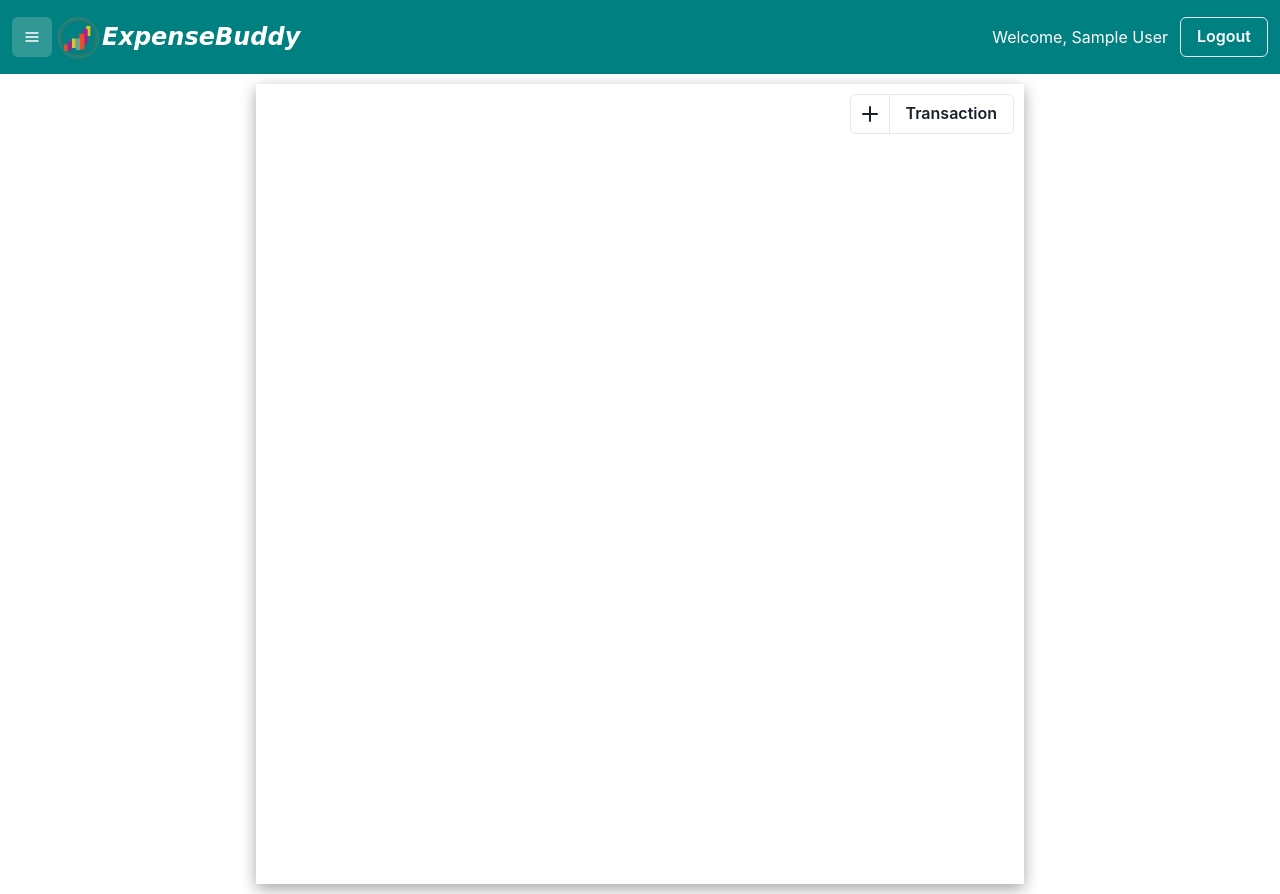
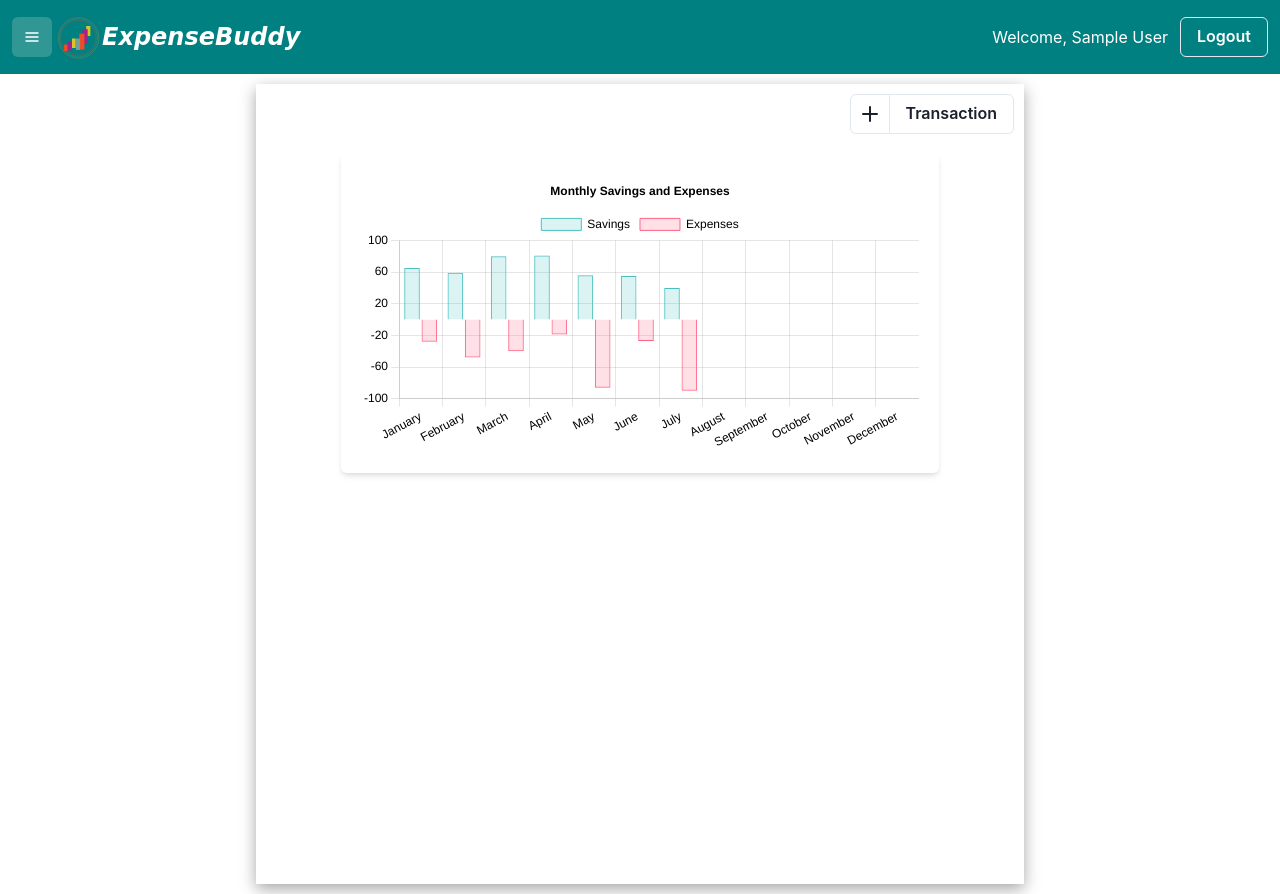
Before and after one commit to shanki210/ExpenseBuddy, a React (Vite) app in the folder frontend/: page /home in a window 1280 px wide. Built offline with nearby package versions, Linux system fonts and the light colour scheme; sample sign-in values are in the browser's storage.

Commit message:
Add bar chart and polar chart

```diff
--- a/frontend/package.json
+++ b/frontend/package.json
@@ -22,6 +22,7 @@
     "framer-motion": "^11.2.10",
     "lottie-web": "^5.12.2",
     "react": "^18.2.0",
+    "react-chartjs-2": "^5.2.0",
     "react-dom": "^18.2.0",
     "react-lottie": "^1.2.4",
     "react-redux": "^9.1.2",
--- /dev/null
+++ b/frontend/src/components/BarChart.jsx
@@ -0,0 +1,81 @@
+// BarChart.js
+import React from 'react';
+import { Bar } from 'react-chartjs-2';
+import { Box, useColorModeValue } from '@chakra-ui/react';
+import { Chart as ChartJS, CategoryScale, LinearScale, BarElement, Title, Tooltip, Legend } from 'chart.js';
+
+ChartJS.register(CategoryScale, LinearScale, BarElement, Title, Tooltip, Legend);
+
+const BarChart = () => {
+  const bgColor = useColorModeValue('white', 'gray.800');
+  const textColor = useColorModeValue('black', 'white');
+
+  const data = {
+    labels: ['January', 'February', 'March', 'April', 'May', 'June', 'July', 'August', 'September', 'October', 'November', 'December'],
+    datasets: [
+      {
+        label: 'Savings',
+        backgroundColor: 'rgba(75, 192, 192, 0.2)',
+        borderColor: 'rgba(75, 192, 192, 1)',
+        borderWidth: 1,
+        hoverBackgroundColor: 'rgba(75, 192, 192, 0.4)',
+        hoverBorderColor: 'rgba(75, 192, 192, 1)',
+        data: [65, 59, 80, 81, 56, 55, 40],
+      },
+      {
+        label: 'Expenses',
+        backgroundColor: 'rgba(255, 99, 132, 0.2)',
+        borderColor: 'rgba(255, 99, 132, 1)',
+        borderWidth: 1,
+        hoverBackgroundColor: 'rgba(255, 99, 132, 0.4)',
+        hoverBorderColor: 'rgba(255, 99, 132, 1)',
+        data: [-28, -48, -40, -19, -86, -27, -90],
+      },
+    ],
+  };
+
+  const options = {
+    responsive: true,
+    plugins: {
+      legend: {
+        position: 'top',
+        labels: {
+          color: textColor,
+        },
+      },
+      title: {
+        display: true,
+        text: 'Monthly Savings and Expenses',
+        color: textColor,
+      },
+    },
+    scales: {
+      y: {
+        beginAtZero: true,
+        ticks: {
+          color: textColor,
+        },
+      },
+      x: {
+        ticks: {
+          color: textColor,
+        },
+      },
+    },
+  };
+
+  return (
+    <Box
+      width={{ base: '100%', md: '80%' }}
+      margin="auto"
+      padding="20px"
+      bg={bgColor}
+      borderRadius="md"
+      boxShadow="md"
+    >
+      <Bar data={data} options={options} />
+    </Box>
+  );
+};
+
+export default BarChart;
--- /dev/null
+++ b/frontend/src/components/PolarChart.jsx
@@ -0,0 +1,80 @@
+// PolarChart.js
+import React from 'react';
+import { PolarArea } from 'react-chartjs-2';
+import { Box, useColorModeValue } from '@chakra-ui/react';
+import { Chart as ChartJS, RadialLinearScale, ArcElement, Tooltip, Legend } from 'chart.js';
+
+ChartJS.register(RadialLinearScale, ArcElement, Tooltip, Legend);
+
+const PolarChart = () => {
+  const bgColor = useColorModeValue('white', 'gray.800');
+  const textColor = useColorModeValue('black', 'white');
+
+  const data = {
+    labels: ['Food', 'Groceries', 'Sports', 'Shopping', 'Miscellaneous', 'Repayments', 'Logistics'],
+    datasets: [
+      {
+        label: 'Expenses',
+        data: [20, 30, 15, 25, 10, 40, 35],
+        backgroundColor: [
+          'rgba(255, 99, 132, 0.2)',
+          'rgba(54, 162, 235, 0.2)',
+          'rgba(255, 206, 86, 0.2)',
+          'rgba(75, 192, 192, 0.2)',
+          'rgba(153, 102, 255, 0.2)',
+          'rgba(255, 159, 64, 0.2)',
+          'rgba(99, 255, 132, 0.2)',
+        ],
+        borderColor: [
+          'rgba(255, 99, 132, 1)',
+          'rgba(54, 162, 235, 1)',
+          'rgba(255, 206, 86, 1)',
+          'rgba(75, 192, 192, 1)',
+          'rgba(153, 102, 255, 1)',
+          'rgba(255, 159, 64, 1)',
+          'rgba(99, 255, 132, 1)',
+        ],
+        borderWidth: 1,
+      },
+    ],
+  };
+
+  const options = {
+    responsive: true,
+    plugins: {
+      legend: {
+        position: 'top',
+        labels: {
+          color: textColor,
+        },
+      },
+      title: {
+        display: true,
+        text: 'Expenses by Category',
+        color: textColor,
+      },
+    },
+    scales: {
+      r: {
+        ticks: {
+          color: textColor,
+        },
+      },
+    },
+  };
+
+  return (
+    <Box
+      width={{ base: '100%', md: '80%' }}
+      margin="auto"
+      padding="20px"
+      bg={bgColor}
+      borderRadius="md"
+      boxShadow="md"
+    >
+      <PolarArea data={data} options={options} />
+    </Box>
+  );
+};
+
+export default PolarChart;
--- a/frontend/src/pages/HomePage.jsx
+++ b/frontend/src/pages/HomePage.jsx
@@ -1,10 +1,13 @@
 import React from 'react'
 import { Box } from '@chakra-ui/react'
-import { Button, FormControl, FormErrorMessage, FormLabel, Input, ButtonGroup, IconButton } from '@chakra-ui/react'
+import { Button, FormControl, FormErrorMessage, FormLabel, Input, ButtonGroup, IconButton, useBreakpointValue } from '@chakra-ui/react'
 import { AddIcon } from '@chakra-ui/icons'
 import TransactionModal from '../components/TransactionModal'
+import BarChart from '../components/BarChart'
+import PolarChart from '../components/PolarChart'
 
 const HomePage = () => {
+  const isMobile = useBreakpointValue({ base: true, md: false });
   return (
     <Box
     margin={"auto"}
@@ -24,6 +27,9 @@ const HomePage = () => {
         </ButtonGroup>
       </TransactionModal>
     </Box>
+    <Box mt = {"20px"}>
+      {isMobile ? <PolarChart/> : <BarChart/>}
+    </Box>
 
 
 
```
Also changed, not shown: 1 other file (tests, documents, lock files or other folders).
